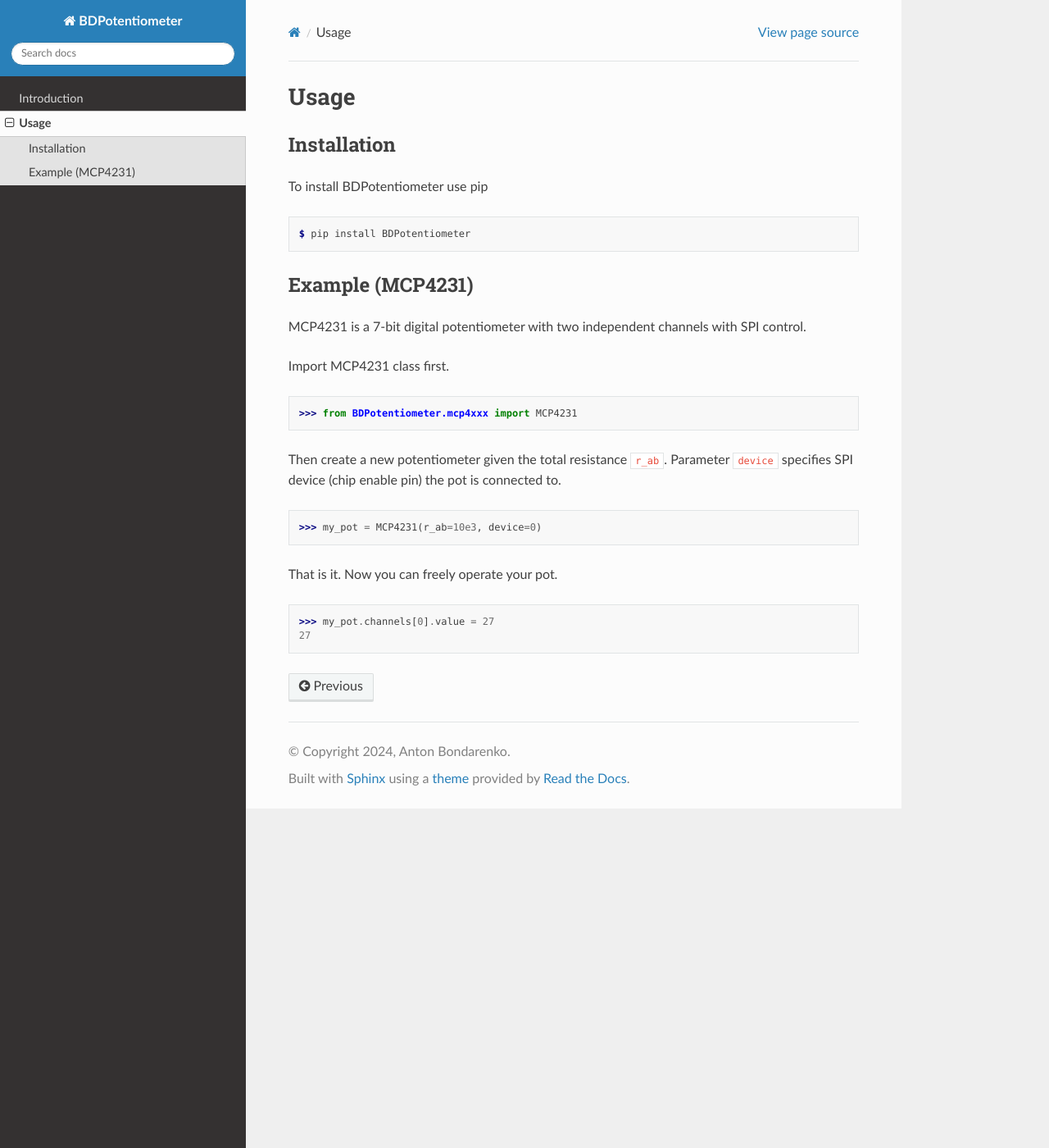
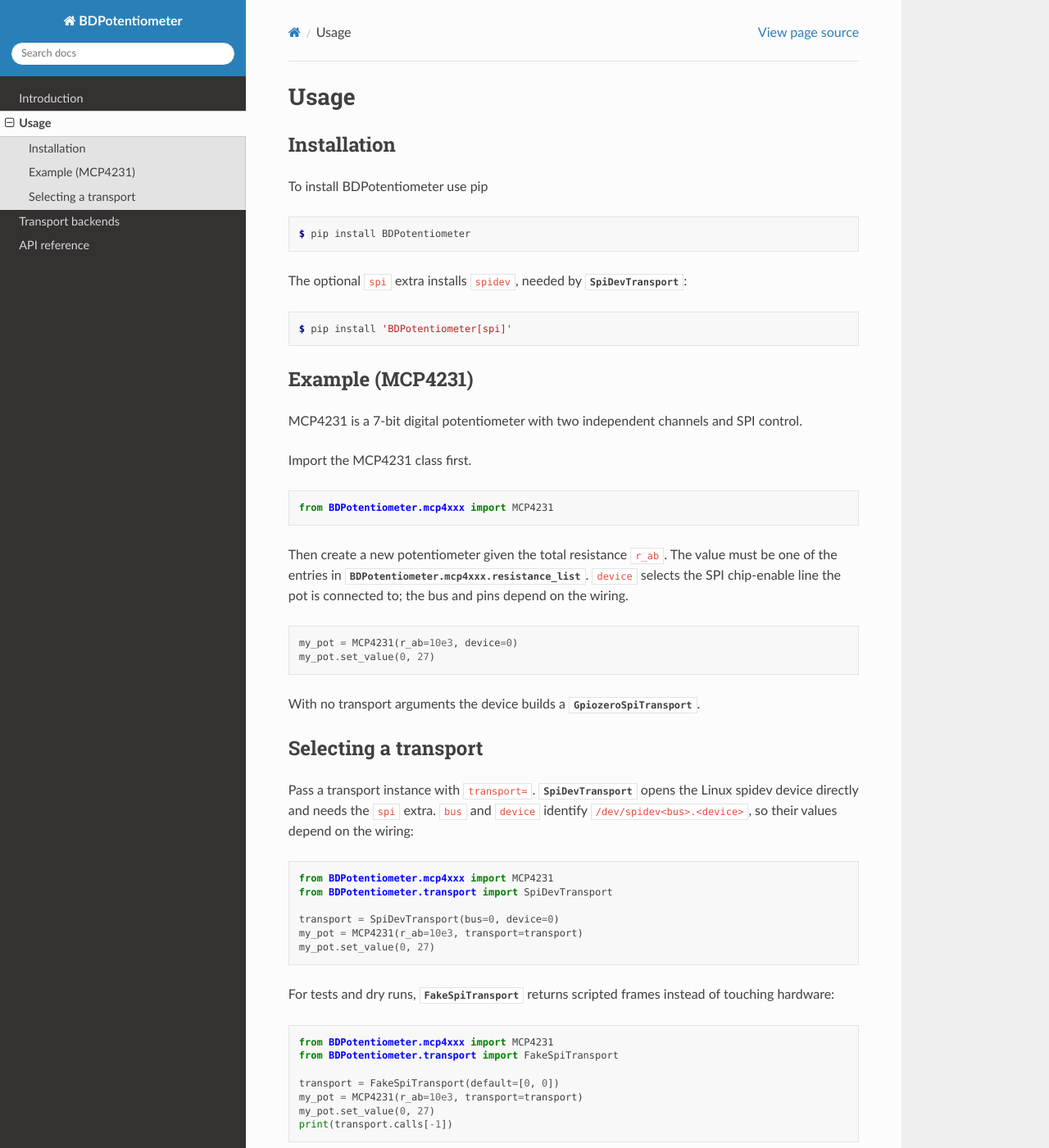
Before and after one commit to bond-anton/BDPotentiometer, a Sphinx documentation site: the page built from docs/source/usage.rst, in a window 1280 px wide and 1400 px high. Shown: the whole window at 82% size. Built offline with Sphinx 7.4.7 and the Read the Docs theme 3.1.0, drawn with Linux system fonts in a browser that asks for light colours; some of the changed text lies outside the part shown.

Commit message:
docs: rewrite the user documentation for the transport layer
README, index, and usage described MCP4xxx as a gpiozero SPIDevice
subclass and claimed I2C and UART support. They now document the three
SPI backends, transport injection, the ownership rules, and the
max_value/max_code distinction.

Adds an API reference built with autodoc and a transport guide, and ports
examples/mcp4231.py to the current API (set_r_a/set_v_a/set_v_w).

```diff
--- a/docs/source/usage.rst
+++ b/docs/source/usage.rst
@@ -10,21 +10,67 @@
 
    $ pip install BDPotentiometer
 
+The optional ``spi`` extra installs ``spidev``, needed by
+:class:`~BDPotentiometer.transport.SpiDevTransport`:
+
+.. code-block:: console
+
+   $ pip install 'BDPotentiometer[spi]'
 
 Example (MCP4231)
 -----------------
-MCP4231 is a 7-bit digital potentiometer with two independent channels with SPI control.
 
-Import MCP4231 class first.
+MCP4231 is a 7-bit digital potentiometer with two independent channels and SPI
+control.
 
->>> from BDPotentiometer.mcp4xxx import MCP4231
+Import the MCP4231 class first.
 
-Then create a new potentiometer given the total resistance ``r_ab``.
-Parameter ``device`` specifies SPI device (chip enable pin) the pot is connected to.
+.. code-block:: python
 
->>> my_pot = MCP4231(r_ab=10e3, device=0)
+   from BDPotentiometer.mcp4xxx import MCP4231
 
-That is it. Now you can freely operate your pot.
+Then create a new potentiometer given the total resistance ``r_ab``. The value
+must be one of the entries in
+:data:`BDPotentiometer.mcp4xxx.resistance_list`. ``device`` selects the SPI
+chip-enable line the pot is connected to; the bus and pins depend on the
+wiring.
 
->>> my_pot.channels[0].value = 27
-27
+.. code-block:: python
+
+   my_pot = MCP4231(r_ab=10e3, device=0)
+   my_pot.set_value(0, 27)
+
+With no transport arguments the device builds a
+:class:`~BDPotentiometer.transport.GpiozeroSpiTransport`.
+
+Selecting a transport
+---------------------
+
+Pass a transport instance with ``transport=``.
+:class:`~BDPotentiometer.transport.SpiDevTransport` opens the Linux spidev
+device directly and needs the ``spi`` extra. ``bus`` and ``device`` identify
+``/dev/spidev<bus>.<device>``, so their values depend on the wiring:
+
+.. code-block:: python
+
+   from BDPotentiometer.mcp4xxx import MCP4231
+   from BDPotentiometer.transport import SpiDevTransport
+
+   transport = SpiDevTransport(bus=0, device=0)
+   my_pot = MCP4231(r_ab=10e3, transport=transport)
+   my_pot.set_value(0, 27)
+
+For tests and dry runs, :class:`~BDPotentiometer.transport.FakeSpiTransport`
+returns scripted frames instead of touching hardware:
+
+.. code-block:: python
+
+   from BDPotentiometer.mcp4xxx import MCP4231
+   from BDPotentiometer.transport import FakeSpiTransport
+
+   transport = FakeSpiTransport(default=[0, 0])
+   my_pot = MCP4231(r_ab=10e3, transport=transport)
+   my_pot.set_value(0, 27)
+   print(transport.calls[-1])
+
+See :doc:`transport` for backend selection, ownership, and permissions.
```
Also changed, not shown: README.md (+32 -2 lines), docs/source/api.rst (added, +151 -0 lines), docs/source/index.rst (+9 -3 lines), docs/source/introduction.rst (+29 -5 lines), docs/source/transport.rst (added, +74 -0 lines), 1 other file.
